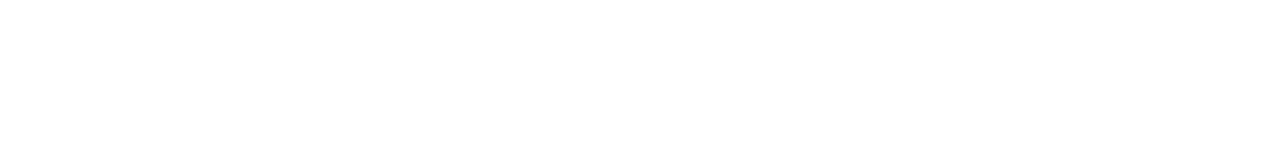
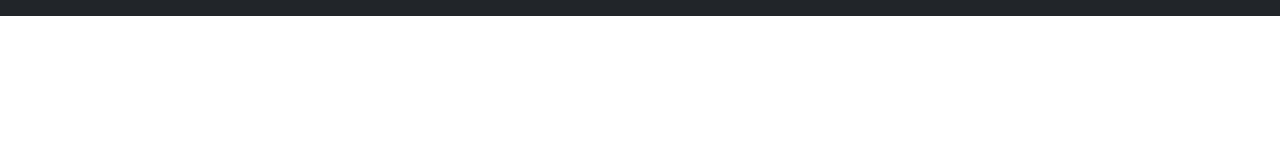
Before and after one commit to flor1706/Integrador, a plain HTML site: page Integrador.html in a window 1280 px wide. Drawn offline with nearby package versions, Linux system fonts and the light colour scheme.

Commit message:
integrador

```diff
--- a/Integrador.html
+++ b/Integrador.html
@@ -15,7 +15,10 @@
 
 <body>
   <header>
-    <!-- place navbar here -->
+    <nav class="navbar navbar-dark bg-dark">
+      <!-- Navbar content -->
+    </nav>
+
   </header>
   <main>
 
@@ -26,11 +29,11 @@
   <!-- Bootstrap JavaScript Libraries -->
   <script src="https://cdn.jsdelivr.net/npm/@popperjs/core@2.11.5/dist/umd/popper.min.js"
     integrity="sha384-Xe+8cL9oJa6tN/veChSP7q+mnSPaj5Bcu9mPX5F5xIGE0DVittaqT5lorf0EI7Vk" crossorigin="anonymous">
-  </script>
+    </script>
 
   <script src="https://cdn.jsdelivr.net/npm/bootstrap@5.2.0/dist/js/bootstrap.min.js"
     integrity="sha384-ODmDIVzN+pFdexxHEHFBQH3/9/vQ9uori45z4JjnFsRydbmQbmL5t1tQ0culUzyK" crossorigin="anonymous">
-  </script>
+    </script>
 </body>
 
 </html>
```
Also changed, not shown: integrador.css (added).
